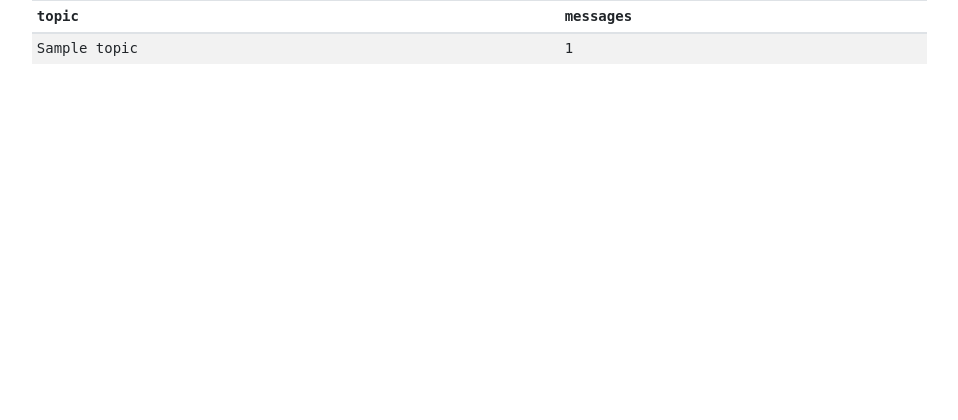
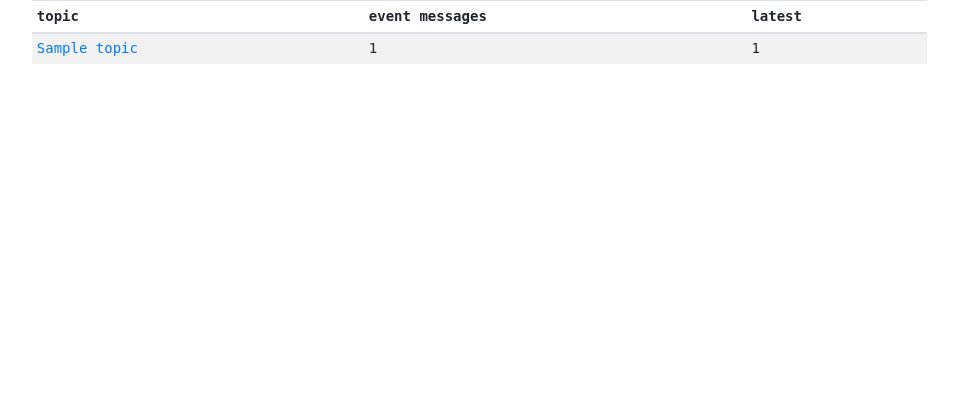
Before and after one commit to LCOGT/scimma-web, a Flask app: page /topic/list in a window 1280 px wide. Shown: the part 66-486 px from the top of the page, without its empty margins (68-1026 px from the left). Run offline with Flask 2, Linux system fonts and the light colour scheme; tables that the repository leaves empty hold one stand-in row (values such as "Sample post"); some libraries are stand-ins or nearby versions.

Commit message:
make topic.name a link to the topic messages
(the latest column is a wip place-holder atm).

```diff
--- a/templates/topic_index.html
+++ b/templates/topic_index.html
@@ -6,17 +6,16 @@
         <thead>
           <tr>
             <th>topic</th>
-            <th>messages</th>
+            <th>event messages</th>
+            <th>latest</th>
           </tr>
         </thead>
         <tbody>
           {% for topic in context.results %}
           <tr>
-              <!--
-              {# <td><a href="/{{ alert.lco_id }}/" title="{{ alert.lco_id }}">{{ alert.lco_id }}</a></td> #}
-            -->
-              <td>{{ topic.name }}</td>
+            <td><a href="/topic/{{ topic.id }}">{{ topic.name }}</a></td>
               <td>{{ topic.message_count }}</td>
+            <td>{{ topic.message_count }}</td>
           </tr>
           {% endfor %}
         </tbody>
```
